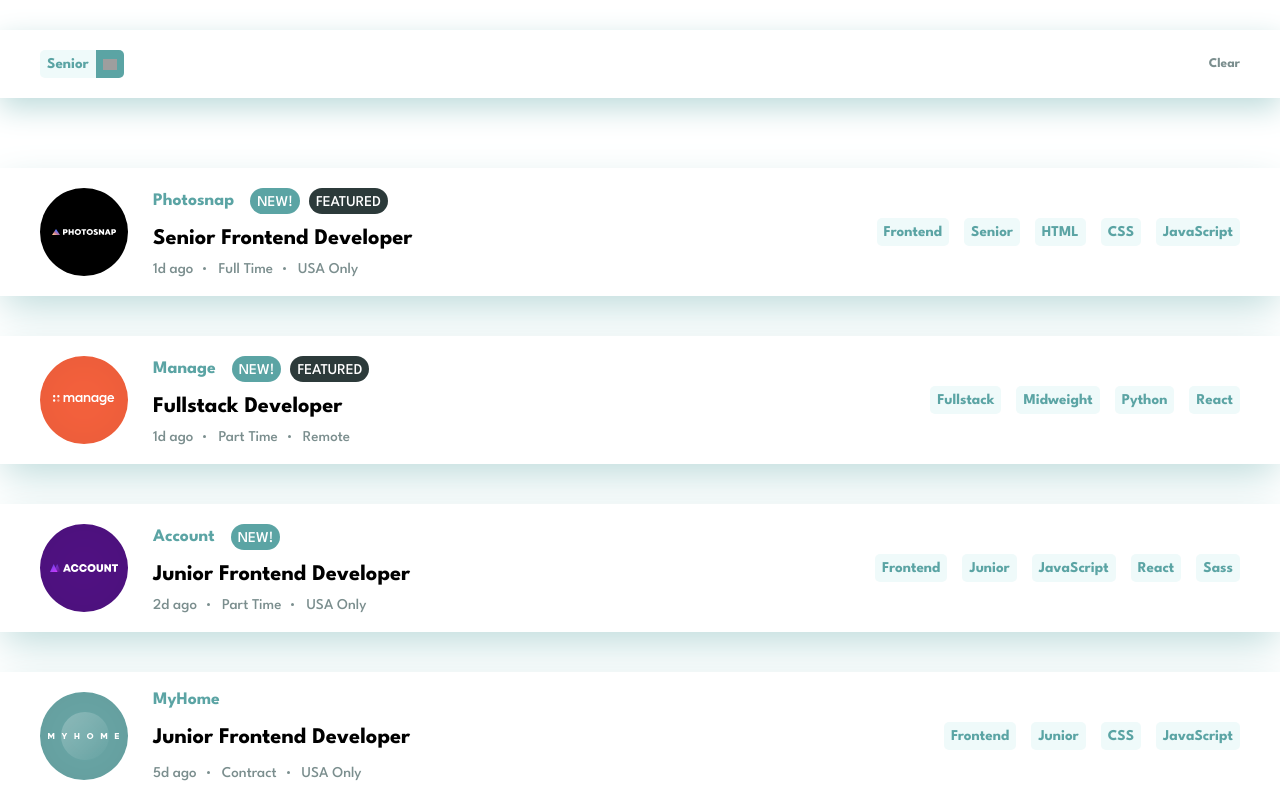
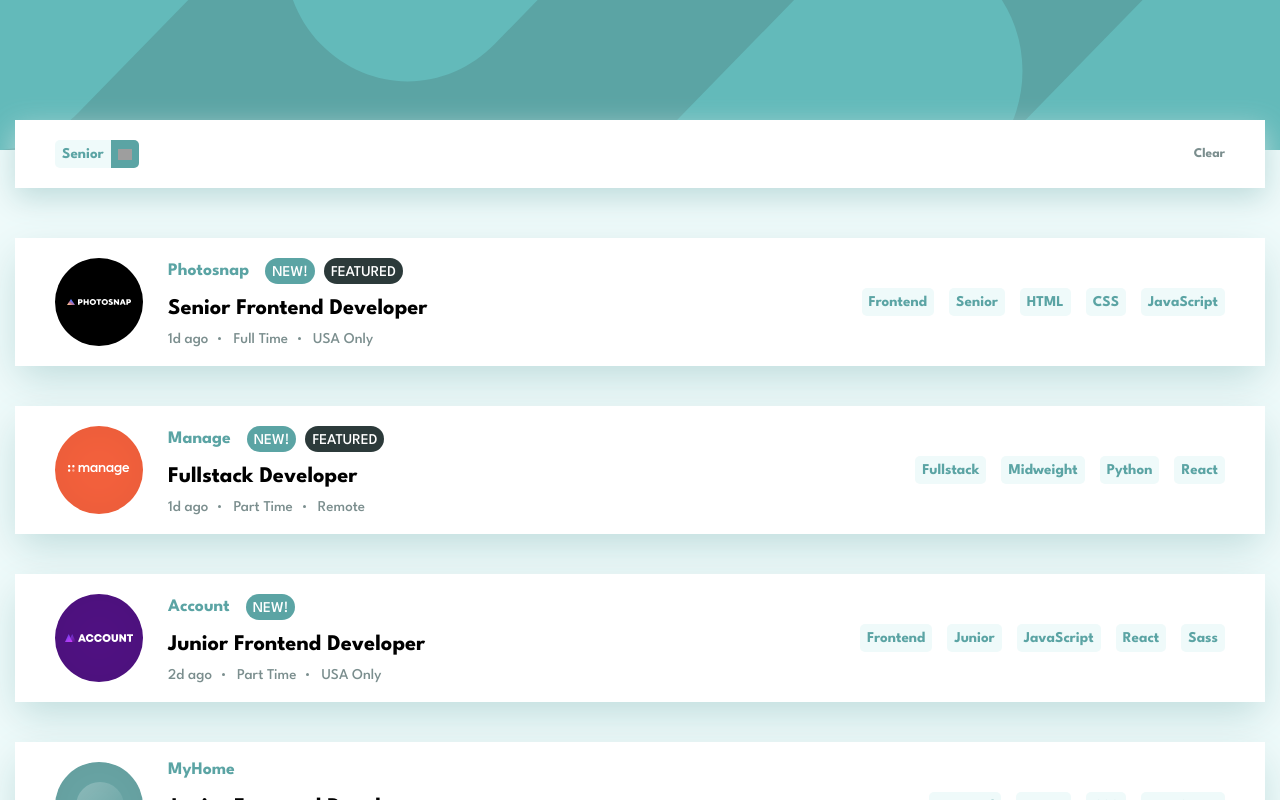
Before and after one commit to Ekaterina-shch/static-job-listings-master, a React (Vite) app: page / in a window 1280 px wide. Both pictures are taken after a click on the element "Senior". Shown: the top 800 px of the page. Built offline with nearby package versions, Linux system fonts and the light colour scheme; grey boxes are pictures that could not be loaded.

Commit message:
add sticky style fot filter block

```diff
--- a/src/App.jsx
+++ b/src/App.jsx
@@ -10,8 +10,6 @@ function App() {
   // стек - сюда мы кладем все теги, на которые кликаем.
   //        выводим как список в плашке с фильтрами
   const [stack, setStack] = useState([]);
-
-  // флаг - отвечает за показ/скрытие панельки с фильтрами
   const [isShowFilter, setIsShowFilter] = useState(true);
 
   // отслеживаем пустой ли стек, если да - скрываем фильтр
@@ -20,6 +18,7 @@ function App() {
       setIsShowFilter(false);
     } else {
       setIsShowFilter(true);
+      // filterItems();
     }
   }, [stack]);
 
@@ -33,23 +32,38 @@ function App() {
     }
   };
 
-  //полностью очистить стек и скрыть плашку с фильтром
-  const clearFilter = () => {
-    setStack([]);
-    console.log('clear filter');
-  };
+  // const filterItems = () => {
+  //   if (stack.length > 0) {
+  //     let tempItems = stack.map((stackItem) => {
+  //       console.log('stackItem', stackItem);
+  //       let tempRole = data.filter((item) => item.role === stackItem);
+  //       let tempLevel = data.filter((item) => item.level === stackItem);
+  //       let tempLanguages = data.filter((item) =>
+  //         item.languages.includes(stackItem)
+  //       );
+  //       let tempTools = data.filter((item) => item.tools.includes(stackItem));
 
-  // на основе стека вывести ваканасии, в которых есть наши теги
+  //       return tempTools;
+  //     });
 
-  const finedTag = () => {};
+  //     setData(tempItems.flat());
+  //   } else {
+  //     setData([...dataJs]);
+  //   }
+  // };
 
   return (
     <>
-      <h1 style={{ display: 'none' }}>Static job listings master</h1>
-      {isShowFilter && (
-        <Filter stack={stack} setStack={setStack} clearFilter={clearFilter} />
-      )}
-      <PostList data={data} addTag={addTag} finedTag={finedTag} />
+      <header className="header">
+        <h1 style={{ display: 'none' }}>Static job listings master</h1>
+        <img src="/public/images/bg-header-desktop.svg" alt="" />
+      </header>
+      <div className="body">
+        <div className="container">
+          {isShowFilter && <Filter stack={stack} setStack={setStack} />}
+          <PostList data={data} addTag={addTag} />
+        </div>
+      </div>
     </>
   );
 }
--- a/src/App.scss
+++ b/src/App.scss
@@ -1,3 +1,5 @@
+@import './sass/variables.scss';
+
 @font-face {
   font-family: 'League Spartan';
   font-style: normal;
@@ -21,3 +23,23 @@ body {
   font-family: 'League Spartan', sans-serif;
   font-size: 15px;
 }
+
+.header {
+  background-color: $primary;
+  height: 150px;
+  object-fit: cover;
+  img {
+    width: 100%;
+    height: 100%;
+  }
+}
+
+.body {
+  background-color: $light-grayish-bg;
+  .container {
+    margin: 0 auto;
+    padding: 0 15px;
+    padding-top: 50px;
+    position: relative;
+  }
+}
--- a/src/components/Filter/Filter.jsx
+++ b/src/components/Filter/Filter.jsx
@@ -1,6 +1,6 @@
 import styles from './Filter.module.scss';
 
-const Filter = ({ stack, setStack, clearFilter }) => {
+const Filter = ({ stack, setStack }) => {
   return (
     <div className={styles.filterContainer}>
       <div className={styles.filterTagsList}>
@@ -18,7 +18,7 @@ const Filter = ({ stack, setStack, clearFilter }) => {
           );
         })}
       </div>
-      <button className={styles.btnClear} onClick={clearFilter}>
+      <button className={styles.btnClear} onClick={() => setStack([])}>
         Clear
       </button>
     </div>
--- a/src/components/Filter/Filter.module.scss
+++ b/src/components/Filter/Filter.module.scss
@@ -6,8 +6,13 @@
   justify-content: space-between;
   padding: 20px 40px;
   box-shadow: 0px 10px 30px 0px $primary-shodow;
-  margin-top: 30px;
-  margin-bottom: 70px;
+  margin-top: -80px;
+  margin-bottom: 50px;
+  background-color: $white;
+  position: sticky;
+  top: 10px;
+  z-index: 1;
+  // width: 100%;
 }
 
 .filterTagsList {
--- a/src/main.jsx
+++ b/src/main.jsx
@@ -3,7 +3,7 @@ import ReactDOM from 'react-dom/client';
 import App from './App.jsx';
 
 ReactDOM.createRoot(document.getElementById('root')).render(
-  <React.StrictMode>
-    <App />
-  </React.StrictMode>
+  // <React.StrictMode>
+  <App />
+  // </React.StrictMode>
 );
```
